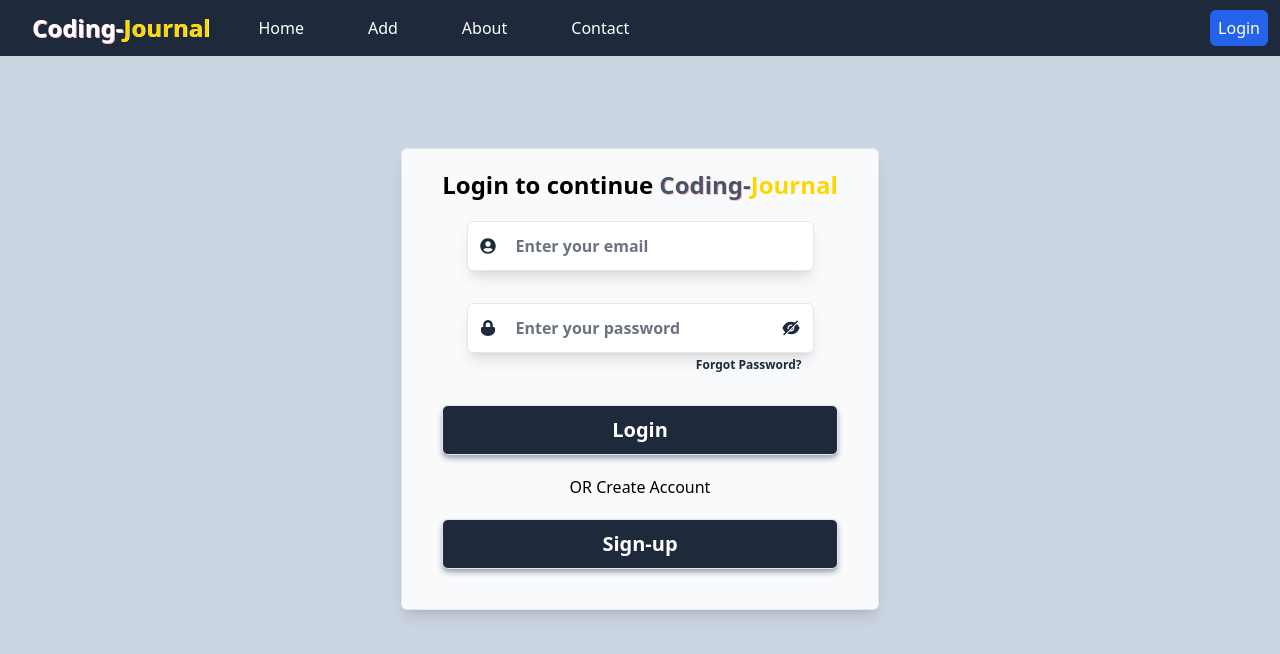
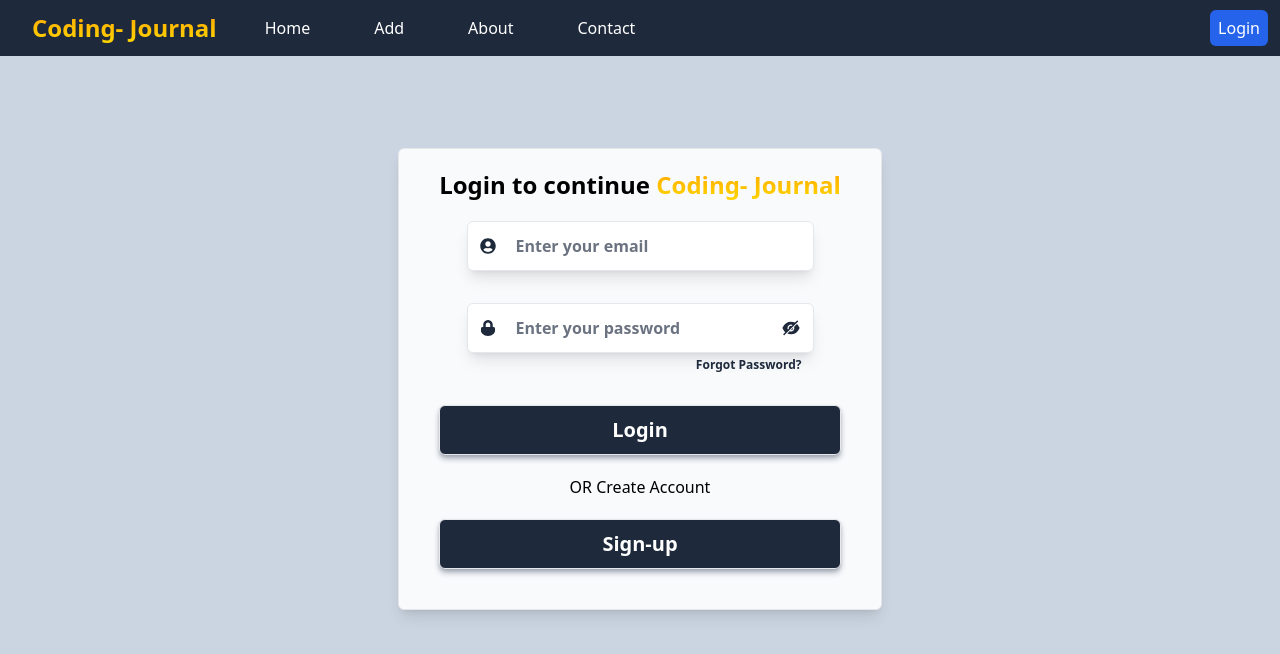
Before and after one commit to ManjiCoder/Coding-Journal, a Next.js app: page /login in a window 1280 px wide. Shown: the top 654 px of the page. Built offline with nearby package versions, Linux system fonts and the light colour scheme.

Commit message:
Listbox style updated - ✔

```diff
--- a/components/BrandHead.js
+++ b/components/BrandHead.js
@@ -1,19 +1,9 @@
 import Link from "next/link";
-
+import cstyle from "@/styles/common.module.css";
 function BrandHead() {
   return (
-    <Link
-      className="font-bold text-white"
-      style={{ textShadow: "1px 1px pink" }}
-      href="/"
-    >
-      Coding-
-      <span
-        className="font-bold text-[gold]"
-        style={{ textShadow: "0.4px 0.4px white" }}
-      >
-        Journal
-      </span>
+    <Link className={cstyle.brandTitle} href="/">
+      Coding- Journal
     </Link>
   );
 }
--- a/components/CardItems.js
+++ b/components/CardItems.js
@@ -19,6 +19,7 @@ import {
   setSortByQuery,
   sortSolution,
 } from "@/redux-slices/Solution";
+import BrandHead from "./BrandHead";
 
 export default function CardItems() {
   const { title } = useSelector((state) => state.static);
@@ -88,8 +89,13 @@ export default function CardItems() {
   }
   return (
     <main>
-      <section className="flex mt-3 w-56 space-x-1.5 place-items-center mx-auto mr-5">
-        <h2 className="font-medium mt-3 text-sm">Sort by</h2>
+      <div className="flex flex-col sm:flex sm:justify-around md:justify-center items-center pr-4">
+        <h1>
+          <BrandHead />
+        </h1>
+
+        <section className="flex justify-end sm:absolute sm:right-4 scale-75 sm:scale-90 md:scale-100 -mt-2 sm:w-56 space-x-1.5 place-items-center">
+          <h2 className="font-medium mt-2.5 text-sm">Sort by</h2>
           <div className="flex-1">
             {/* Lang */}
             <ListBoxUI
@@ -118,8 +124,9 @@ export default function CardItems() {
             </button>
           </div>
         </section>
+      </div>
 
-      <div className="mt-7 pointer-events-none grid md:grid-cols-2 2xl:grid-cols-4 xl:grid-cols-3 gap-4">
+      <div className="mt-3 md:mt-7 pointer-events-none grid md:grid-cols-2 2xl:grid-cols-4 xl:grid-cols-3 gap-4">
         {solutions.map((element, index) => {
           return (
             <section
--- a/components/ConfirmModal.js
+++ b/components/ConfirmModal.js
@@ -3,9 +3,10 @@ import { Dialog, Transition } from "@headlessui/react";
 import Cookies from "js-cookie";
 import { toast } from "react-toastify";
 import { useRouter } from "next/router";
-import { revalidatePath } from "next/cache";
+import { useSelector } from "react-redux";
 
 export default function ConfirmModal({ closeModal, deleteCard }) {
+  const { toastDuration } = useSelector((state) => state.static);
   const router = useRouter();
   // DELETE - REQUEST API CALL
   const removeCard = async (id) => {
@@ -30,7 +31,7 @@ export default function ConfirmModal({ closeModal, deleteCard }) {
           render: data.message,
           type: "success",
           isLoading: false,
-          autoClose: 5000,
+          autoClose: toastDuration,
           closeButton: true,
           closeOnClick: true,
         });
@@ -42,7 +43,7 @@ export default function ConfirmModal({ closeModal, deleteCard }) {
         render: data.message,
         type: "error",
         isLoading: false,
-        autoClose: 5000,
+        autoClose: toastDuration,
         closeButton: true,
         closeOnClick: true,
       });
--- a/pages/_app.js
+++ b/pages/_app.js
@@ -14,8 +14,14 @@ export default function App({ Component, pageProps }) {
 
   useEffect(() => {
     // Start showing the loading indicator when navigating to a new route
-    const handleStart = () => setIsLoading(true);
-    const handleComplete = () => setIsLoading(false);
+    const handleStart = () => {
+      setIsLoading(true);
+      document.body.style.overflow = "hidden";
+    };
+    const handleComplete = () => {
+      setIsLoading(false);
+      document.body.style.overflow = "auto";
+    };
 
     router.events.on("routeChangeStart", handleStart);
     router.events.on("routeChangeComplete", handleComplete);
--- a/pages/index.js
+++ b/pages/index.js
@@ -36,7 +36,7 @@ export default function Home({ solutions }) {
     dispatch(setSolutions(solutions));
 
     // eslint-disable-next-line react-hooks/exhaustive-deps
-  }, []);
+  }, [solutions]);
 
   const { isAuth, user } = useSelector((state) => state.user);
   const { title } = useSelector((state) => state.static);
@@ -48,7 +48,7 @@ export default function Home({ solutions }) {
         <meta name="viewport" content="width=device-width, initial-scale=1" />
         <link rel="icon" href="/favicon.ico" />
       </Head>
-      <main id="main-container">
+      <main id="main-container" className="pb-10 pt-3.5">
         {!isAuth ? (
           <div className="p-5 rounded-md shadow-md bg-white dark:bg-gray-900 space-y-7">
             <h1 className="mb-4 text-3xl font-extrabold text-gray-900 dark:text-white md:text-5xl lg:text-5xl">
--- a/pages/login.js
+++ b/pages/login.js
@@ -9,6 +9,7 @@ import { useDispatch, useSelector } from "react-redux";
 import { logIn } from "@/redux-slices/User";
 import { toast } from "react-toastify";
 import Head from "next/head";
+import BrandHead from "@/components/BrandHead";
 
 export default function Login() {
   const { title, toastDuration } = useSelector((state) => state.static);
@@ -104,20 +105,7 @@ export default function Login() {
             onSubmit={handleSubmit}
           >
             <h2 className="text-xl md:text-2xl mb-5 text-center font-semibold">
-              Login to continue{" "}
-              <Link
-                className="font-bold text-slate-600"
-                style={{ textShadow: "1px 1px pink" }}
-                href="/"
-              >
-                Coding-
-                <span
-                  className="font-bold text-[gold]"
-                  style={{ textShadow: "0.4px 0.4px white" }}
-                >
-                  Journal
-                </span>
-              </Link>
+              Login to continue <BrandHead />
             </h2>
             {/* logo */}
             <div className={`${errors.email ? "mb-0" : "mb-7"}`}>
--- /dev/null
+++ b/styles/common.module.css
@@ -0,0 +1,8 @@
+.brandTitle {
+    background: linear-gradient(to bottom, orange, gold);
+    font-size: 1.5rem;
+    font-weight: bold;
+    background-clip: text;
+    -webkit-background-clip: text;
+    color: transparent;
+}
```
Lines whose indentation alone changed are shown as unchanged.
